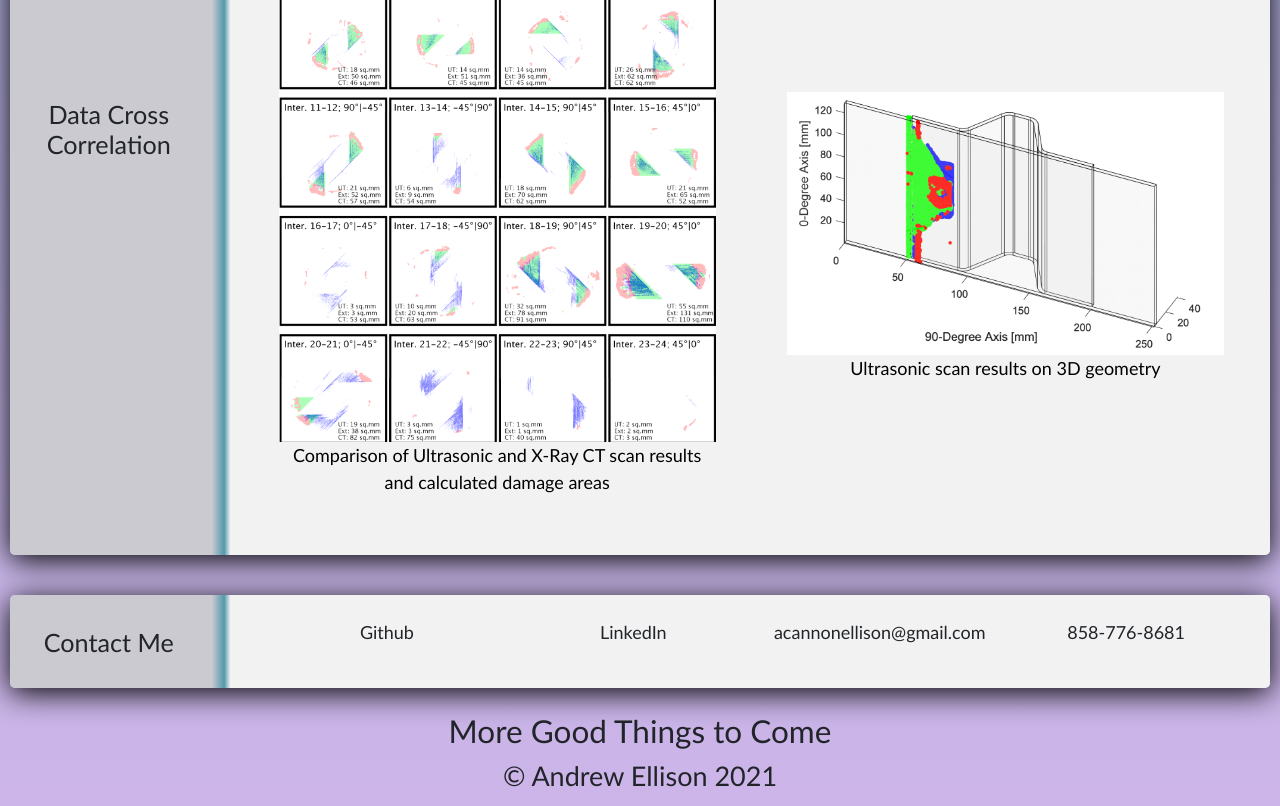
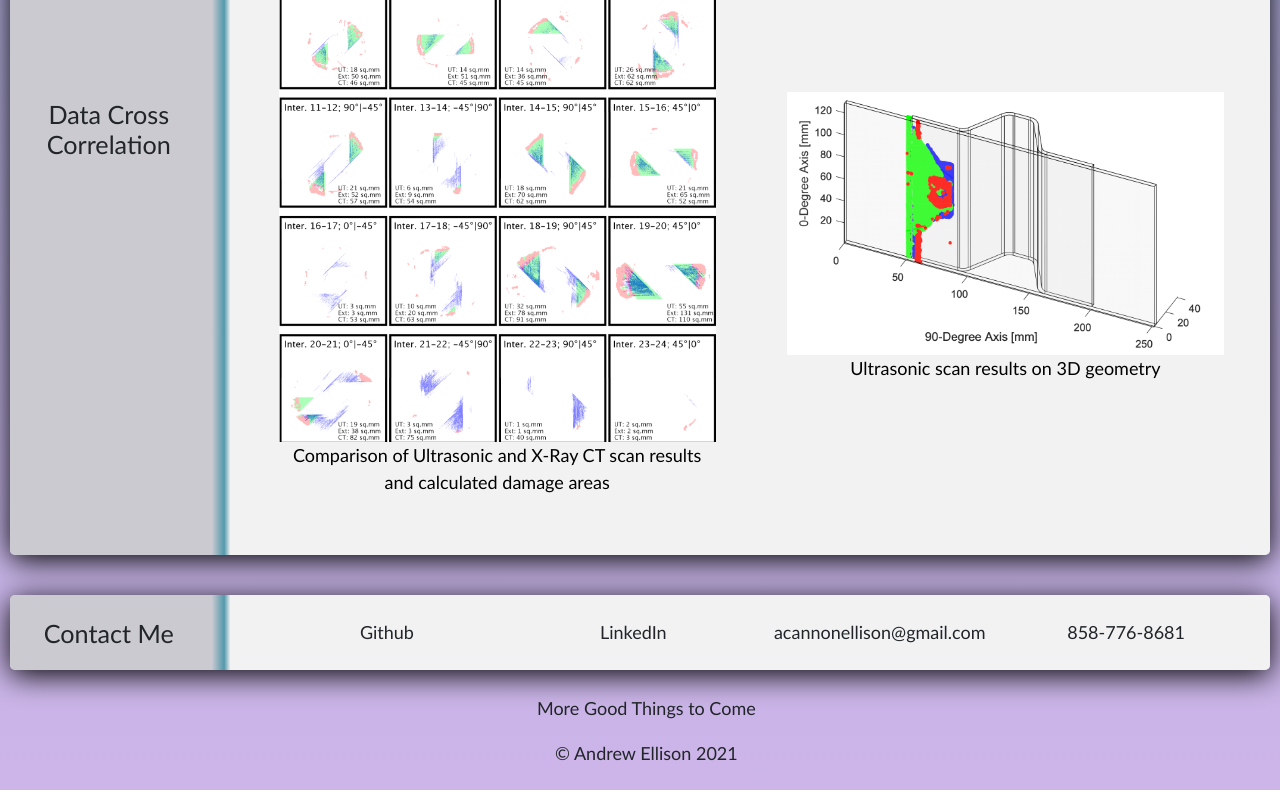
Before and after one commit to Ellisonac/Personal-Portfolio, a plain HTML site: page index.html in a window 1280 px wide. Shown: the part 3226-4032 px from the top of the page. Drawn offline with nearby package versions, Linux system fonts and the light colour scheme.

Commit message:
Changes to adjust arrangement of content in text boxes. Resizing of footer.

```diff
--- a/assets/css/style.css
+++ b/assets/css/style.css
@@ -323,6 +323,7 @@ figcaption {
   list-style: none;
   display: flex;
   justify-content: space-evenly;
+  margin-bottom: 0;
 }
 
 #contact div ul li {
@@ -332,6 +333,10 @@ figcaption {
 footer {
   text-align: center;
   padding: 5px;
+}
+
+footer p {
+  font-size: 1rem;
 }
 
 /* Tablet sized screen mode */
--- a/index.html
+++ b/index.html
@@ -123,8 +123,8 @@
     </main>
 
     <footer>
-      <h3>More Good Things to Come</h3>
-      <h4>&copy; Andrew Ellison 2021</h4>
+      <p>More Good Things to Come</p>
+      <p>&copy; Andrew Ellison 2021</p>
     </footer>
   </div>
 
```
